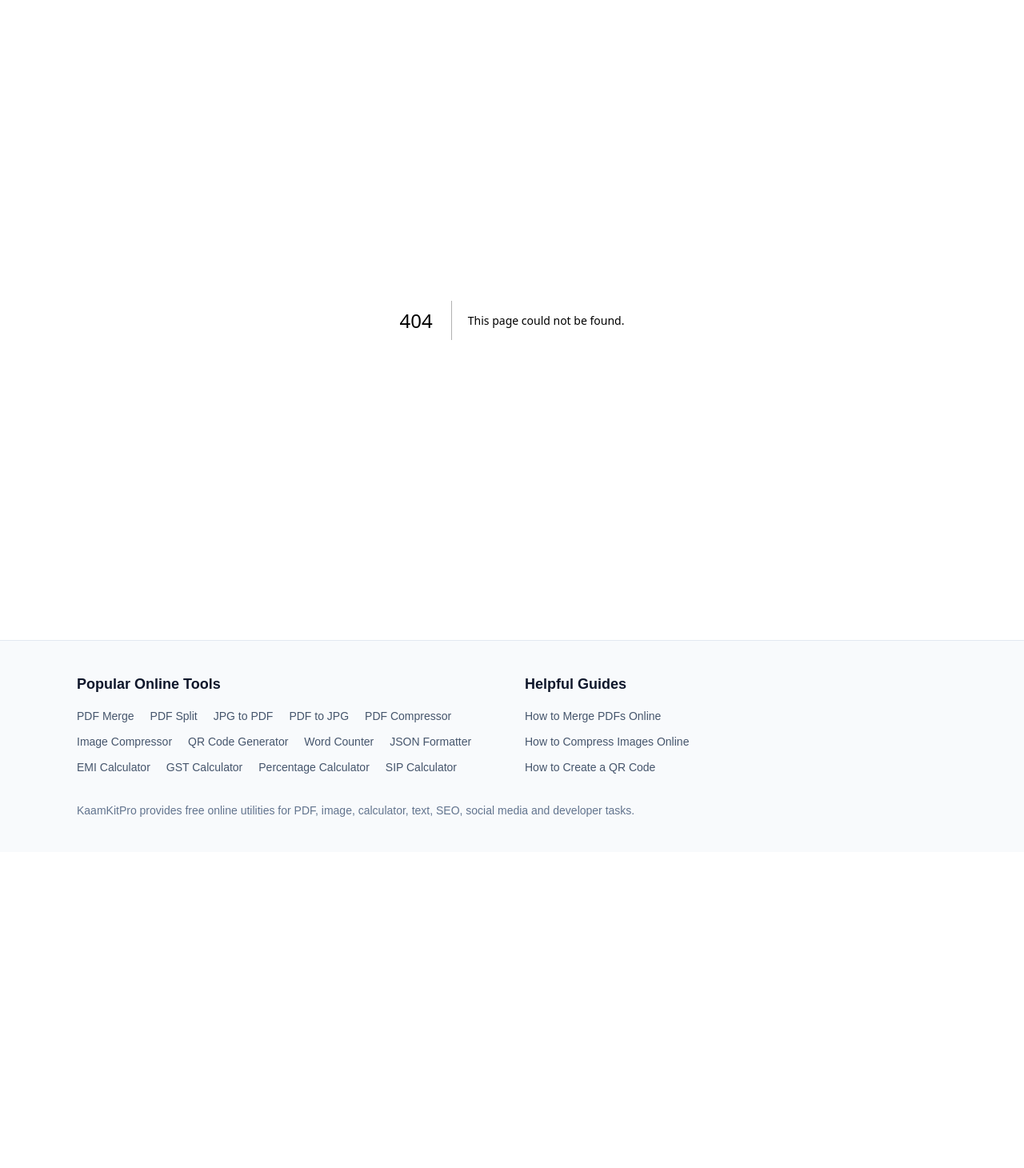
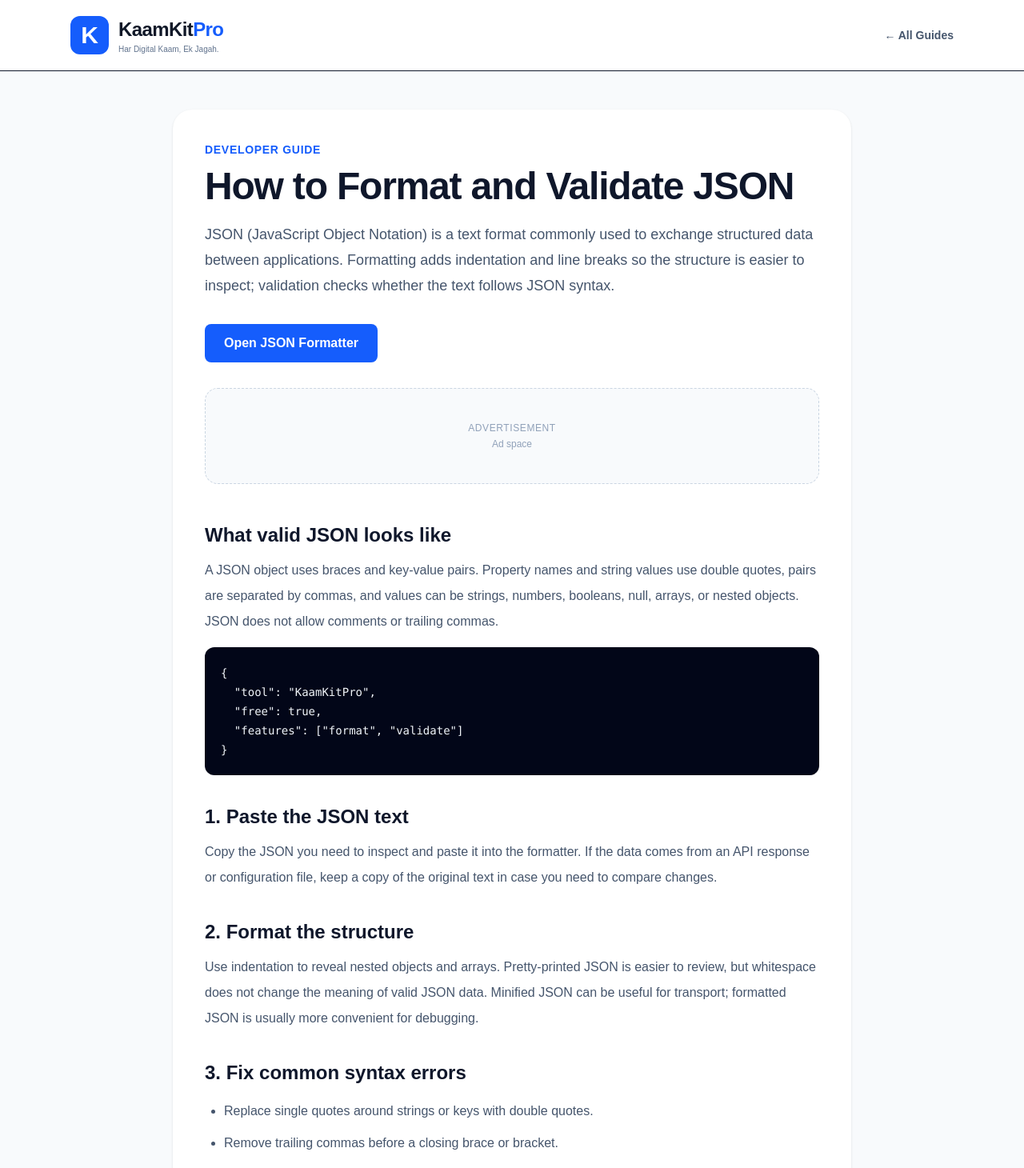
Before and after one commit to WellProSoftware/kaamkitpro, a Next.js app: page /guides/json-formatting in a window 1280 px wide. Before the commit this address had no page. Shown: the top 1460 px of the page at 80% size. Before the commit the page ends 1065 px from the top, so only its background shows below. Built offline with nearby package versions, Linux system fonts and the light colour scheme.

Commit message:
content: add original practical guide for AdSense readiness

```diff
--- /dev/null
+++ b/src/app/guides/json-formatting/page.tsx
@@ -0,0 +1,38 @@
+import Link from "next/link";
+import type { Metadata } from "next";
+import BrandLogo from "@/components/BrandLogo";
+import AdSlot from "@/components/AdSlot";
+
+export const metadata: Metadata = {
+  title: "How to Format and Validate JSON",
+  description: "Learn JSON syntax basics, how to format minified JSON, common parsing errors, and how to validate data safely with an online formatter.",
+  alternates: { canonical: "https://kaamkitpro.com/guides/json-formatting" },
+};
+
+export default function JsonFormattingGuide() {
+  return (
+    <main className="min-h-screen bg-slate-50 text-slate-900">
+      <header className="border-b bg-white"><div className="mx-auto flex max-w-6xl items-center justify-between px-6 py-5"><BrandLogo /><Link href="/guides" className="text-sm font-semibold text-slate-600 hover:text-slate-900">← All Guides</Link></div></header>
+      <article className="mx-auto max-w-4xl px-6 py-12"><div className="rounded-3xl bg-white p-7 shadow-sm md:p-10">
+        <p className="text-sm font-semibold uppercase tracking-wider text-blue-600">Developer Guide</p>
+        <h1 className="mt-3 text-4xl font-bold tracking-tight md:text-5xl">How to Format and Validate JSON</h1>
+        <p className="mt-5 text-lg leading-8 text-slate-600">JSON (JavaScript Object Notation) is a text format commonly used to exchange structured data between applications. Formatting adds indentation and line breaks so the structure is easier to inspect; validation checks whether the text follows JSON syntax.</p>
+        <div className="mt-8"><Link href="/tools/json-formatter" className="inline-block rounded-lg bg-blue-600 px-6 py-3 font-semibold text-white hover:bg-blue-700">Open JSON Formatter</Link></div>
+        <AdSlot />
+        <div className="mt-12 space-y-9">
+          <section><h2 className="text-2xl font-bold">What valid JSON looks like</h2><p className="mt-3 leading-8 text-slate-600">A JSON object uses braces and key-value pairs. Property names and string values use double quotes, pairs are separated by commas, and values can be strings, numbers, booleans, null, arrays, or nested objects. JSON does not allow comments or trailing commas.</p><pre className="mt-4 overflow-x-auto rounded-xl bg-slate-950 p-5 text-sm leading-6 text-slate-100"><code>{`{
+  "tool": "KaamKitPro",
+  "free": true,
+  "features": ["format", "validate"]
+}`}</code></pre></section>
+          <section><h2 className="text-2xl font-bold">1. Paste the JSON text</h2><p className="mt-3 leading-8 text-slate-600">Copy the JSON you need to inspect and paste it into the formatter. If the data comes from an API response or configuration file, keep a copy of the original text in case you need to compare changes.</p></section>
+          <section><h2 className="text-2xl font-bold">2. Format the structure</h2><p className="mt-3 leading-8 text-slate-600">Use indentation to reveal nested objects and arrays. Pretty-printed JSON is easier to review, but whitespace does not change the meaning of valid JSON data. Minified JSON can be useful for transport; formatted JSON is usually more convenient for debugging.</p></section>
+          <section><h2 className="text-2xl font-bold">3. Fix common syntax errors</h2><ul className="mt-4 list-disc space-y-2 pl-6 leading-8 text-slate-600"><li>Replace single quotes around strings or keys with double quotes.</li><li>Remove trailing commas before a closing brace or bracket.</li><li>Check that every opening brace, bracket, and quotation mark is closed.</li><li>Make sure keys and values are separated by a colon.</li><li>Use true, false, and null in lowercase.</li></ul></section>
+          <section><h2 className="text-2xl font-bold">Formatting is not the same as schema validation</h2><p className="mt-3 leading-8 text-slate-600">A formatter can confirm syntax without knowing whether the data matches an application's expected structure. For example, a JSON document may be syntactically valid but still be missing a required field. Use a schema or the receiving application's validation rules when data shape matters.</p></section>
+          <section className="rounded-2xl bg-slate-50 p-6"><h2 className="text-2xl font-bold">Protect confidential data</h2><p className="mt-3 leading-8 text-slate-600">Do not paste API keys, access tokens, passwords, customer records, or other confidential data into an online tool unless you have confirmed its processing and privacy practices. Use redacted sample data when troubleshooting public examples.</p></section>
+          <section><h2 className="text-2xl font-bold">Next steps</h2><p className="mt-3 leading-8 text-slate-600">Once JSON is valid, you may need to encode a value, generate a hash, or inspect a timestamp depending on your workflow.</p><div className="mt-4 flex flex-wrap gap-4"><Link href="/tools/base64" className="font-semibold text-blue-600 hover:text-blue-800">Base64 Encoder & Decoder →</Link><Link href="/tools/timestamp-converter" className="font-semibold text-blue-600 hover:text-blue-800">Timestamp Converter →</Link></div></section>
+        </div>
+      </div></article>
+    </main>
+  );
+}
```
